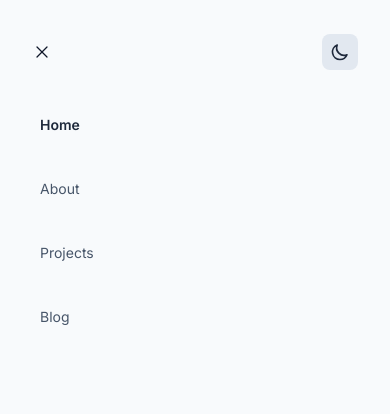
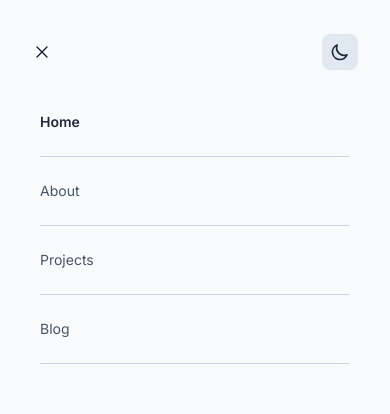
Before and after one commit to sinanbekar/sinan.engineer, a Next.js app: page / in a window 390 px wide. Both pictures are taken after a click on the button "Open main menu". Shown: the top 414 px of the page. Built offline with nearby package versions, Linux system fonts and the light colour scheme.

Commit message:
Mobile improvements (#6)
* feat: add transition effect to the mobile menu

* feat: header mobile ux improvements

```diff
--- a/src/components/Header.tsx
+++ b/src/components/Header.tsx
@@ -12,17 +12,17 @@ const NavItem = ({ href, text }: NavItemProps) => {
   const isActive = router.asPath === href;
 
   return (
-    <li>
+    <li className="border-b border-slate-300 dark:border-slate-700 md:border-none">
       <NextLink href={href}>
         <a
           className={cn(
             isActive
               ? "font-semibold text-slate-800 dark:text-slate-200"
               : "font-normal text-slate-600 dark:text-slate-400",
-            "rounded-lg text-sm transition-all hover:bg-slate-200 dark:hover:bg-slate-800 sm:px-3 sm:py-2 md:inline-block md:text-base"
+            "block rounded-lg pb-6 text-sm transition-all hover:bg-slate-200 dark:hover:bg-slate-800 sm:px-3 sm:py-2 md:inline-block md:text-base"
           )}
         >
-          <span>{text}</span>
+          {text}
         </a>
       </NextLink>
     </li>
@@ -120,10 +120,10 @@ const Header = () => {
           <ul
             id="navbar-menu"
             className={cn(
-              "z-50 w-full flex-col space-y-10 md:m-0 md:-ml-[0.60rem] md:flex md:h-auto md:flex-row md:space-y-0 md:p-0 md:opacity-100",
+              "absolute z-50 mt-8 min-h-screen w-full flex-col space-y-6 bg-slate-50 p-2 opacity-100 transition-[opacity,visibility] duration-300 dark:bg-slate-900 md:static md:m-0 md:-ml-[0.60rem] md:flex md:h-auto md:min-h-0 md:flex-row md:space-y-0 md:bg-transparent md:p-0 md:opacity-100 md:transition-none",
               isMenuOpen
-                ? "mt-8 flex h-screen p-2 opacity-100"
-                : "m-0 hidden h-0 p-0 opacity-0"
+                ? "visible opacity-100"
+                : "invisible opacity-0 md:visible md:opacity-100"
             )}
           >
             <NavItem href="/" text="Home" />
```
